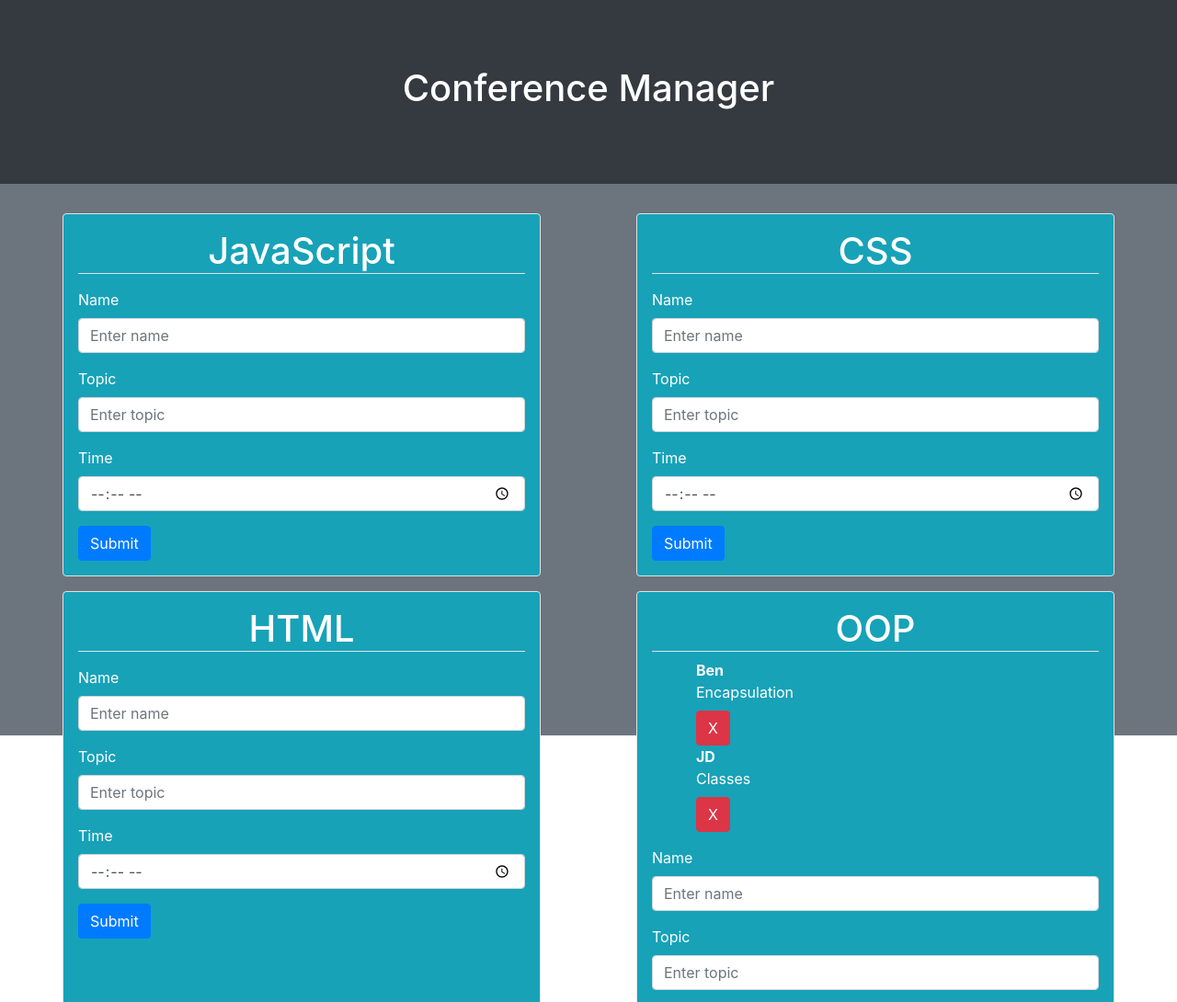
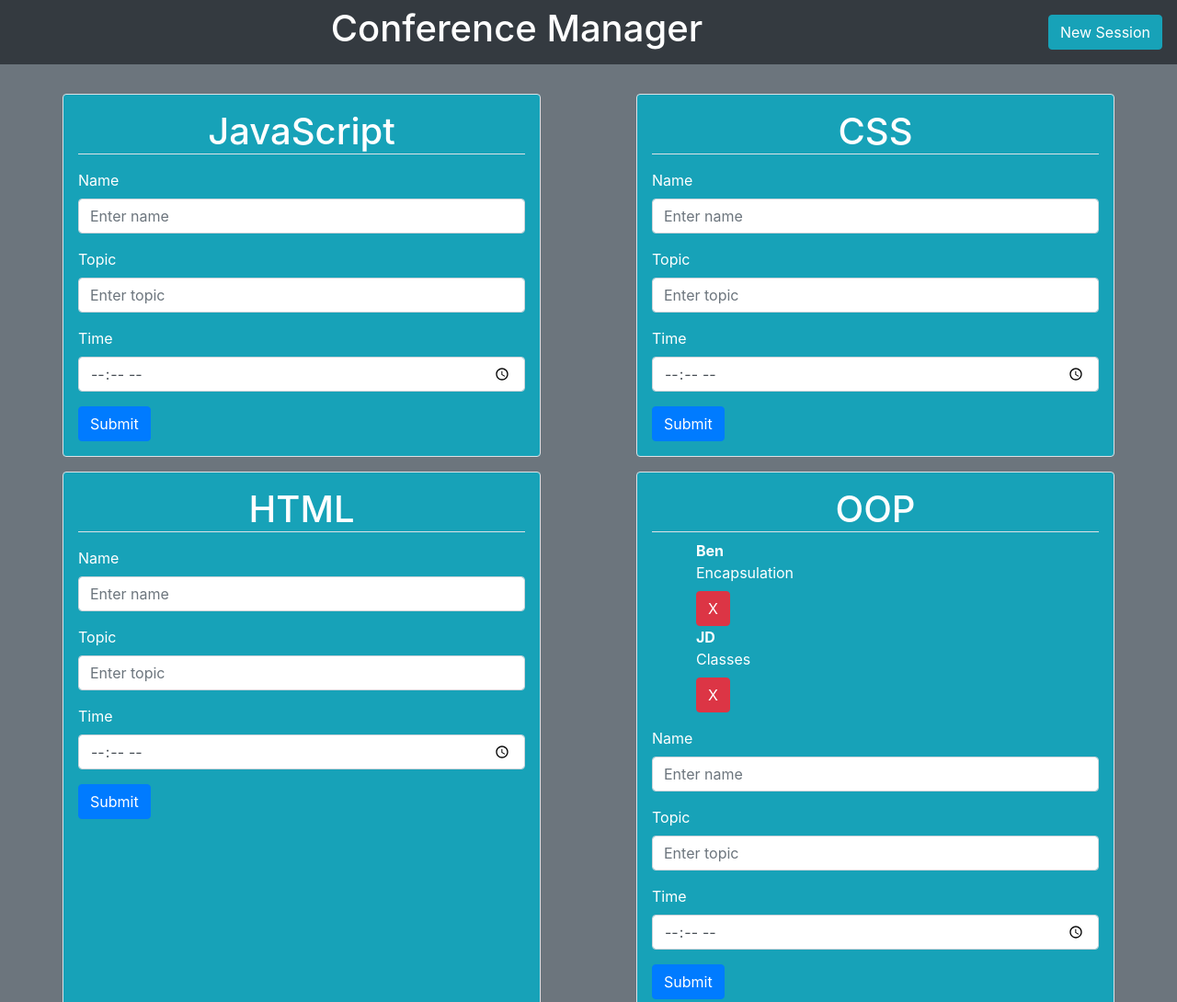
Before and after one commit to laceyeric/Mark-conference-manager, a plain HTML site: page index.html in a window 1280 px wide. Shown: the top 1090 px of the page at 92% size. Drawn offline with nearby package versions, Linux system fonts and the light colour scheme.

Commit message:
addsession controller comms with service

```diff
--- a/app/Controllers/SessionsController.js
+++ b/app/Controllers/SessionsController.js
@@ -12,6 +12,11 @@ function _drawSessions() {
 export default class SessionsController {
   constructor() {
     _drawSessions();
+  }
+
+  addSession() {
+    console.log("Button speaks to Controller");
+    SessionsService.addSession();
   }
 
   removeSpeaker(sessionId, speakerId) {
--- a/app/Services/SessionsService.js
+++ b/app/Services/SessionsService.js
@@ -1,7 +1,21 @@
 import Speaker from "../Models/Speaker.js";
 import store from "../store.js";
+import Session from "../Models/Session.js";
 
 class SessionsService {
+
+  addSession(newSession) {
+    debugger;
+    let session = new Session({
+      id: '0',
+      name: "TEST",
+      speakers: [{ id: '', sessionId: '0', name: 'Test', topic: 'Connections', time: '3:00 PM' }]
+    })
+    console.log("Did we get to the Service?");
+
+    store.State.sessions.push(session);
+    store.saveState();
+  }
   //NOTE this will add a speaker to a session
   addSpeaker(newSpeaker) {
     let speaker = new Speaker(newSpeaker);
--- a/assets/style.css
+++ b/assets/style.css
@@ -1,3 +1,3 @@
 body {
-    height: 100vh;
+    min-height: 100vh;
 }
--- a/index.html
+++ b/index.html
@@ -1,13 +1,11 @@
 <!DOCTYPE html>
 <html lang="en">
+
 <head>
   <meta charset="UTF-8" />
   <meta name="viewport" content="width=device-width, initial-scale=1.0" />
   <meta http-equiv="X-UA-Compatible" content="ie=edge" />
-    <link
-      rel="stylesheet"
-      href="https://maxcdn.bootstrapcdn.com/bootstrap/4.3.1/css/bootstrap.min.css"
-    />
+  <link rel="stylesheet" href="https://maxcdn.bootstrapcdn.com/bootstrap/4.3.1/css/bootstrap.min.css" />
   <link rel="stylesheet" href="assets/style.css" />
   <title>Conference Manager</title>
 </head>
@@ -15,9 +13,11 @@
 <body class="text-white">
   <header class="container-fluid bg-dark h-25 text-center">
     <div class="row h-100 align-items-center">
-        <h1 class="col-12">
+      <h1 class="col">
         Conference Manager
       </h1>
+      <button class="align-items-right btn btn-info m-3" onclick="app.sessionsController.addSession()"
+        id="create-session" type="submit">New Session</button>
     </div>
   </header>
   <main class="container-fluid h-75 bg-secondary">
@@ -28,4 +28,5 @@
 
   <script src="app/main.js" type="module"></script>
 </body>
+
 </html>
```
Lines whose indentation alone changed are shown as unchanged.
